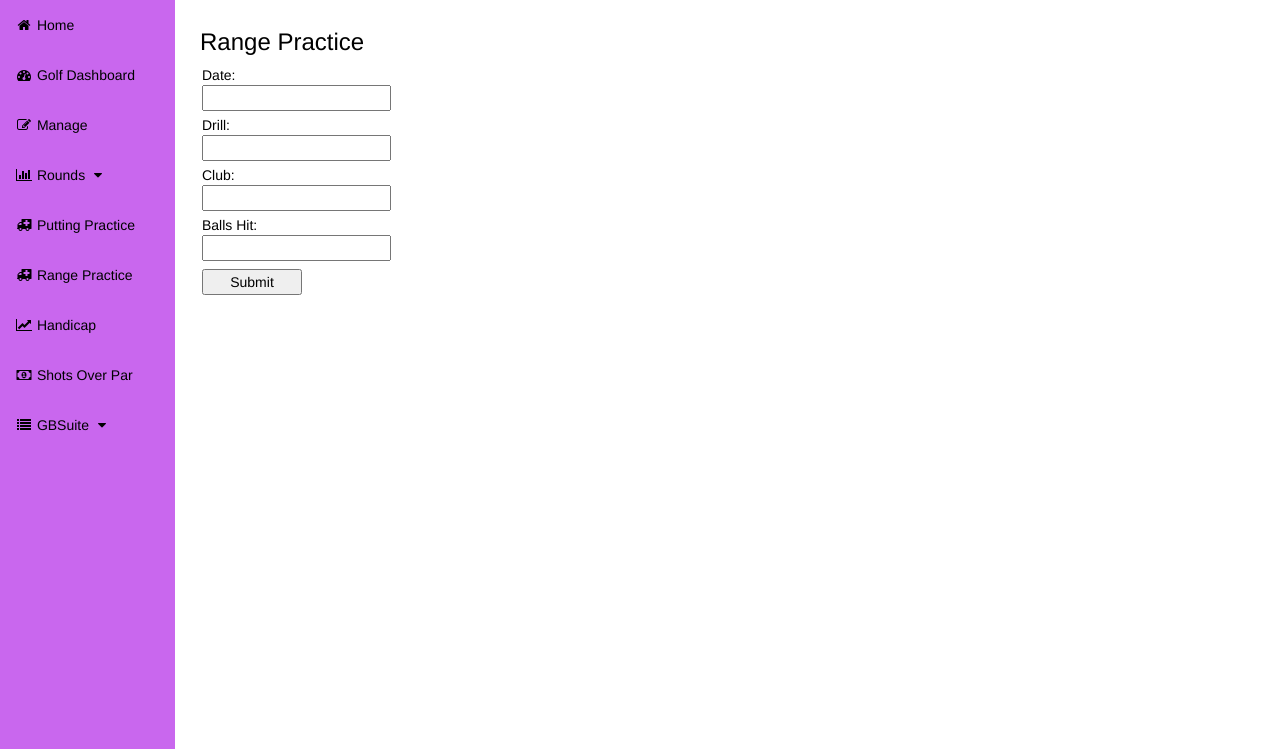
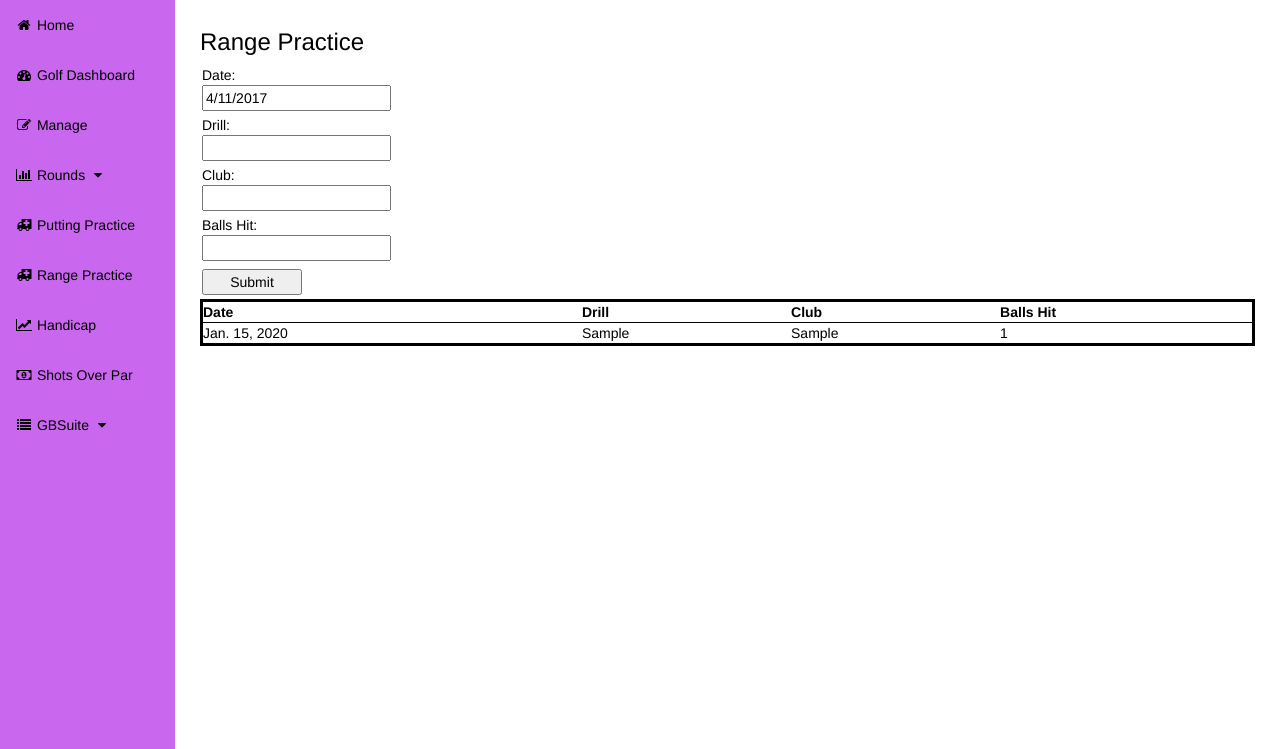
Before and after one commit to HunterProgram22/GBSuite, a Django app: page /GBGolf/Range_practice/ in a window 1280 px wide. Shown: the part 51-800 px from the top of the page. Run offline with Django 3.2, Linux system fonts and the light colour scheme; a user stored in the database is signed in; tables that the repository leaves empty hold one stand-in row (values such as "Sample post"); some libraries are stand-ins or nearby versions.

Commit message:
Completed coding for basic Range Practice

```diff
--- a/GBGolf/admin.py
+++ b/GBGolf/admin.py
@@ -1,7 +1,8 @@
 from django.contrib import admin
-from .models import Course, Round, Shots, PuttPractice
+from .models import Course, Round, Shots, PuttPractice, RangeDrill
 
 admin.site.register(Course)
 admin.site.register(Round)
 admin.site.register(Shots)
 admin.site.register(PuttPractice)
+admin.site.register(RangeDrill)
--- a/GBGolf/templates/GBGolf/Range_practice.html
+++ b/GBGolf/templates/GBGolf/Range_practice.html
@@ -24,6 +24,32 @@
 
 </form>
 
+<div id="drillsheet">
+<table width="100%" style="border: 3px solid black;">
+<tr style="border: 1px solid black;">
+    <th>Date</th>
+    <th>Drill</th>
+    <th>Club</th>
+    <th>Balls Hit</th>
+</tr>
+{% for drill in drills %}
+<tr>
+        <td>{{ drill.date }}</td>
+        <td>{{ drill.drill }}</td>
+        <td>{{ drill.club }}</td>
+        <td>{{ drill.balls_hit }}</td>
+</tr>
+{% endfor %}
+</table>
+</div>
+<script>
+    var today = new Date();
+    var stringmonth = 1 + today.getMonth();
+    var stringdate = stringmonth + '/' + today.getDate() + '/' +
+        today.getFullYear();
+    document.getElementById('id_date').value = stringdate;
+</script>
+
 
 </body>
 
--- a/GBGolf/views.py
+++ b/GBGolf/views.py
@@ -80,7 +80,19 @@ class Putt_practice(View):
 class Range_practice(View):
     def get(self, request):
         form = RangeForm()
-        return render(request, 'GBGolf/Range_practice.html', {'form': form})
+        drills = RangeDrill.objects.all().order_by('-date')
+        return render(request, 'GBGolf/Range_practice.html', {'form': form,
+                                                              'drills': drills})
+
+    def post(self, request):
+        dataform = RangeForm(request.POST)
+        if dataform.is_valid():
+            dataform.save()
+        form = RangeForm()
+        drills = RangeDrill.objects.all().order_by('-date')
+        return render(request, 'GBGolf/Range_practice.html', {'form': form,
+                                                              'drills': drills})
+
 
 
 class Course_new(View):
```
